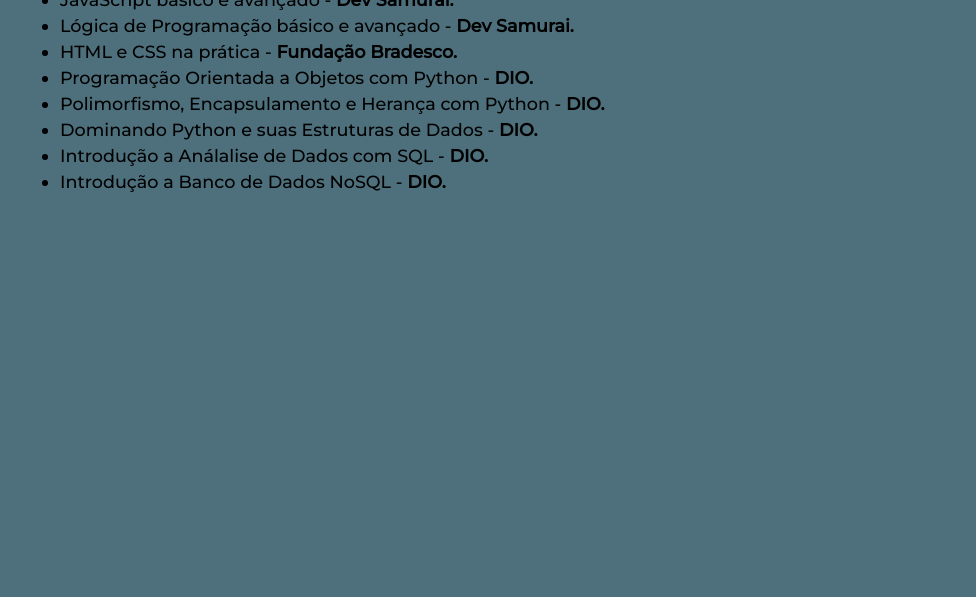
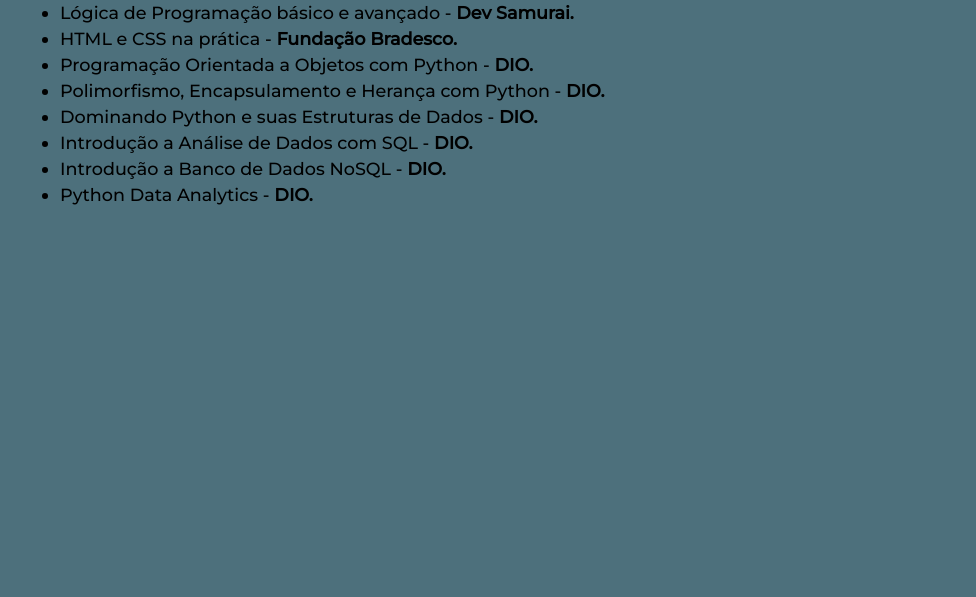
Before and after one commit to felipemrtn/portfolio, a plain HTML site: page index.html in a window 1280 px wide. Shown: the part 2100-2697 px from the top of the page, without its empty margins (152-1128 px from the left). Drawn offline with Linux system fonts and the light colour scheme.

Commit message:
Atualizacao

```diff
--- a/index.html
+++ b/index.html
@@ -60,8 +60,9 @@
                 <li>Programação Orientada a Objetos com Python - <b>DIO.</b></li>
                 <li>Polimorfismo, Encapsulamento e Herança com Python - <b>DIO.</b></li>
                 <li>Dominando Python e suas Estruturas de Dados - <b>DIO.</b></li>
-                <li>Introdução a Análalise de Dados com SQL - <b>DIO.</b></li>
+                <li>Introdução a Análise de Dados com SQL - <b>DIO.</b></li>
                 <li>Introdução a Banco de Dados NoSQL - <b>DIO.</b></li>
+                <li>Python Data Analytics - <b>DIO.</b></li>
             </ul>
         </div>
 
```
